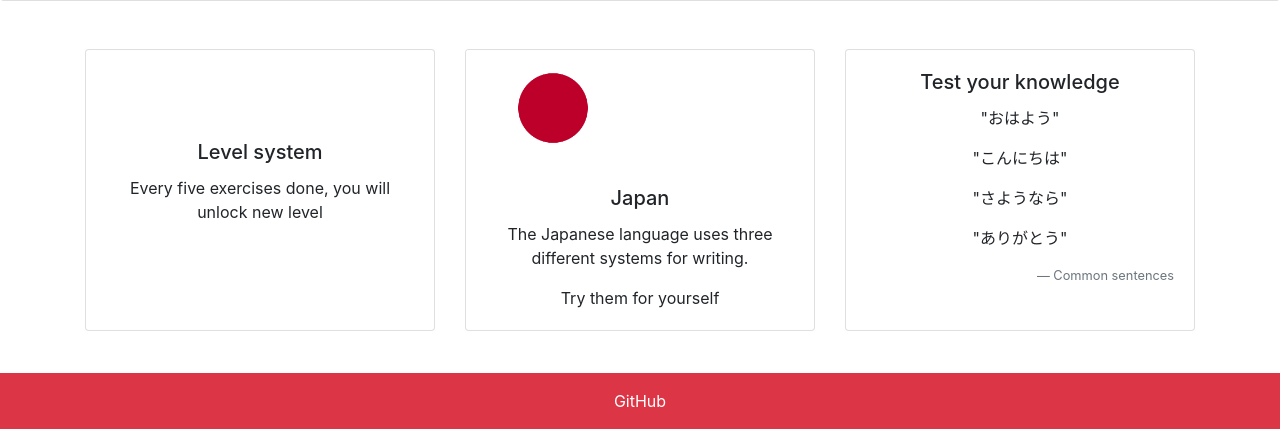
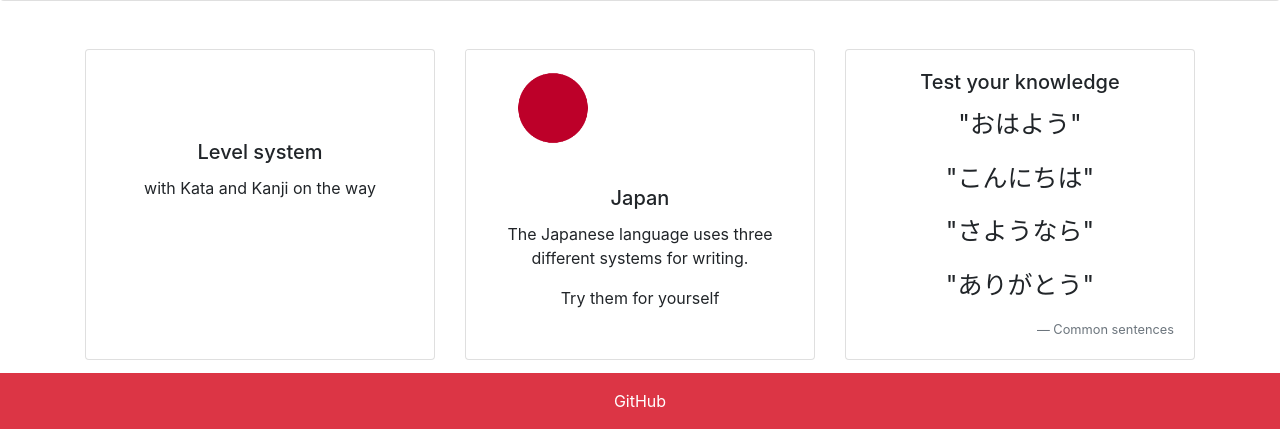
Before and after one commit to zooyl/JapaneseMemo, a Django app: template templates/home.html in a window 1280 px wide. Shown: the part 371-800 px from the top of the page. Run offline with Django 3.2, Linux system fonts and the light colour scheme; the template is opened without the code that fills it, so the values that code supplies are empty; some libraries are stand-ins or nearby versions.

Commit message:
Beta 1.8 - tweaks

```diff
--- a/Hiragana/views.py
+++ b/Hiragana/views.py
@@ -82,8 +82,6 @@ class PresetEasy(LoginRequiredMixin, View):
         return render(request, 'answer-easy.html', {'sign': sign, 'answer': answer,
                                                     'session': session})
 
-
-# TODO CORRECT ANSWER FOR OTHER LEVELS
 
 class PresetMedium(LoginRequiredMixin, View):
     login_url = 'login'
--- a/JapaneseMemo/settings.py
+++ b/JapaneseMemo/settings.py
@@ -109,7 +109,7 @@ REST_FRAMEWORK = {
     'PAGE_SIZE': 15
 }
 
-LOGOUT_REDIRECT_URL = "login"
+LOGOUT_REDIRECT_URL = "landing-page"
 
 try:
     from JapaneseMemo.local_settings import DATABASES, SECRET_KEY
--- a/templates/auth/user_form.html
+++ b/templates/auth/user_form.html
@@ -16,7 +16,8 @@
     </div>
 </nav>
 <br>
-<form class="container" method="post">
+<div class="container">
+    <form method="post">
         <div class="form-check">
             {{ form.errors }}
             {% csrf_token %}
@@ -24,6 +25,7 @@
             <input class="btn btn-outline-danger" type="submit" value="Sign up">
         </div>
     </form>
+</div>
 <br>
 <script src="https://code.jquery.com/jquery-3.3.1.slim.min.js"
         integrity="sha384-q8i/X+965DzO0rT7abK41JStQIAqVgRVzpbzo5smXKp4YfRvH+8abtTE1Pi6jizo"
--- a/templates/home.html
+++ b/templates/home.html
@@ -30,7 +30,7 @@
             <div class="card hov">
                 <div class="card-body" style="margin-top: 20%;">
                     <h5 class="card-title" align="center">Level system</h5>
-                    <p class="card-text" align="center">Every five exercises done, you will unlock new level</p>
+                    <p class="card-text" align="center">with Kata and Kanji on the way</p>
                 </div>
             </div>
             <div class="card hov" align="center">
@@ -45,10 +45,10 @@
             <div class="card hov">
                 <div class="card-body">
                     <h5 class="card-title" align="center">Test your knowledge</h5>
-                    <p class="card-text" align="center">"おはよう"</p>
-                    <p class="card-text" align="center">"こんにちは"</p>
-                    <p class="card-text" align="center">"さようなら"</p>
-                    <p class="card-text" align="center">"ありがとう"</p>
+                    <p class="card-text" style="font-size: 25px;" align="center">"おはよう"</p>
+                    <p class="card-text" style="font-size: 25px;" align="center">"こんにちは"</p>
+                    <p class="card-text" style="font-size: 25px;" align="center">"さようなら"</p>
+                    <p class="card-text" style="font-size: 25px;" align="center">"ありがとう"</p>
                     <footer class="blockquote-footer" style="text-align: end">Common sentences</footer>
                 </div>
             </div>
--- a/templates/registration/login.html
+++ b/templates/registration/login.html
@@ -15,7 +15,7 @@
         <a class="navbar-brand" href="{% url 'home' %}">Dashboard</a>
     </div>
 </nav>
-<div class="container">
+<div class="container" align="center">
     <br>
     {% if form.errors %}
         <p>Your username and password didn't match. Please try again.</p>
```
Also changed, not shown: templates/hiragana.html (+8 -4 lines). Lines whose indentation alone changed are shown as unchanged.
